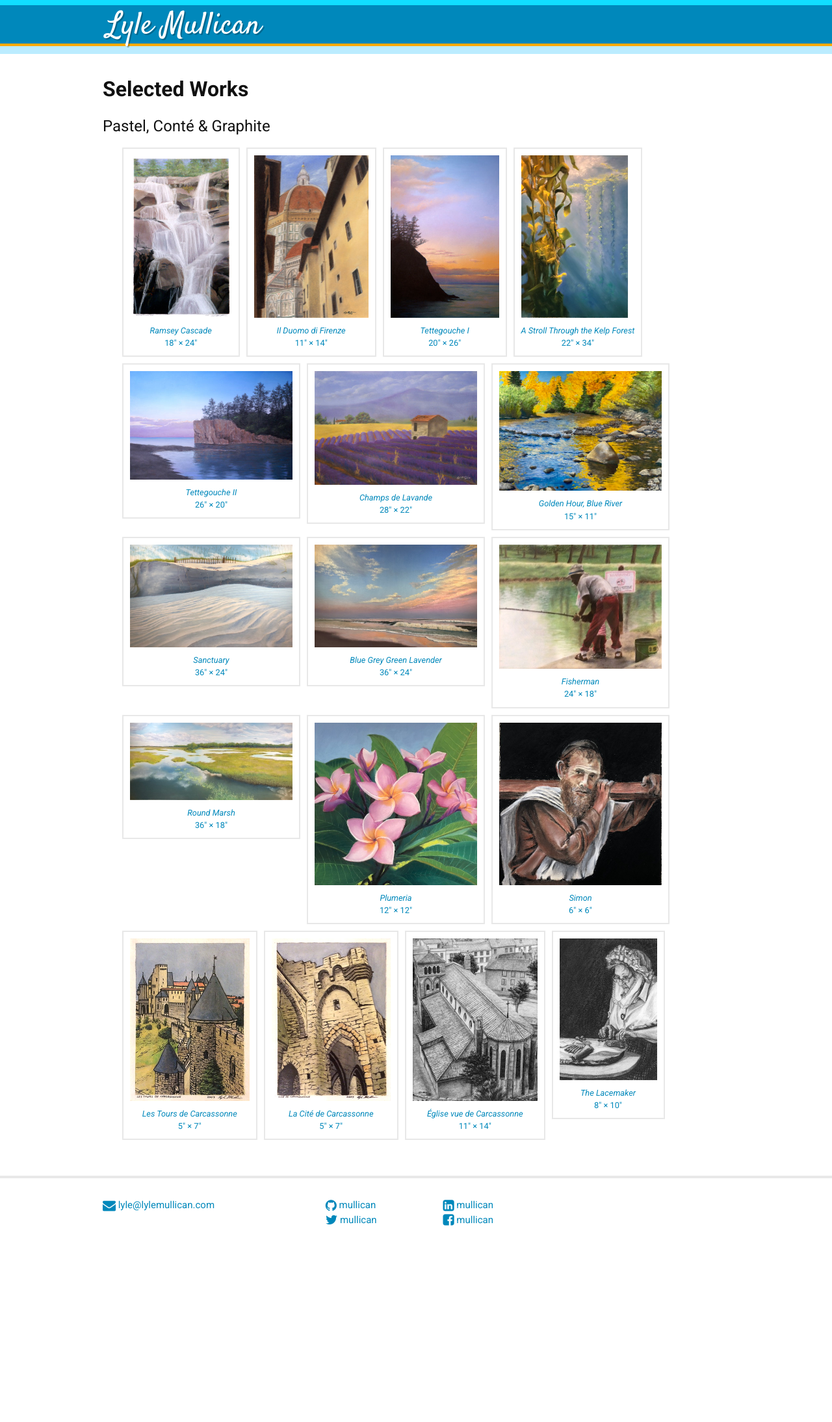
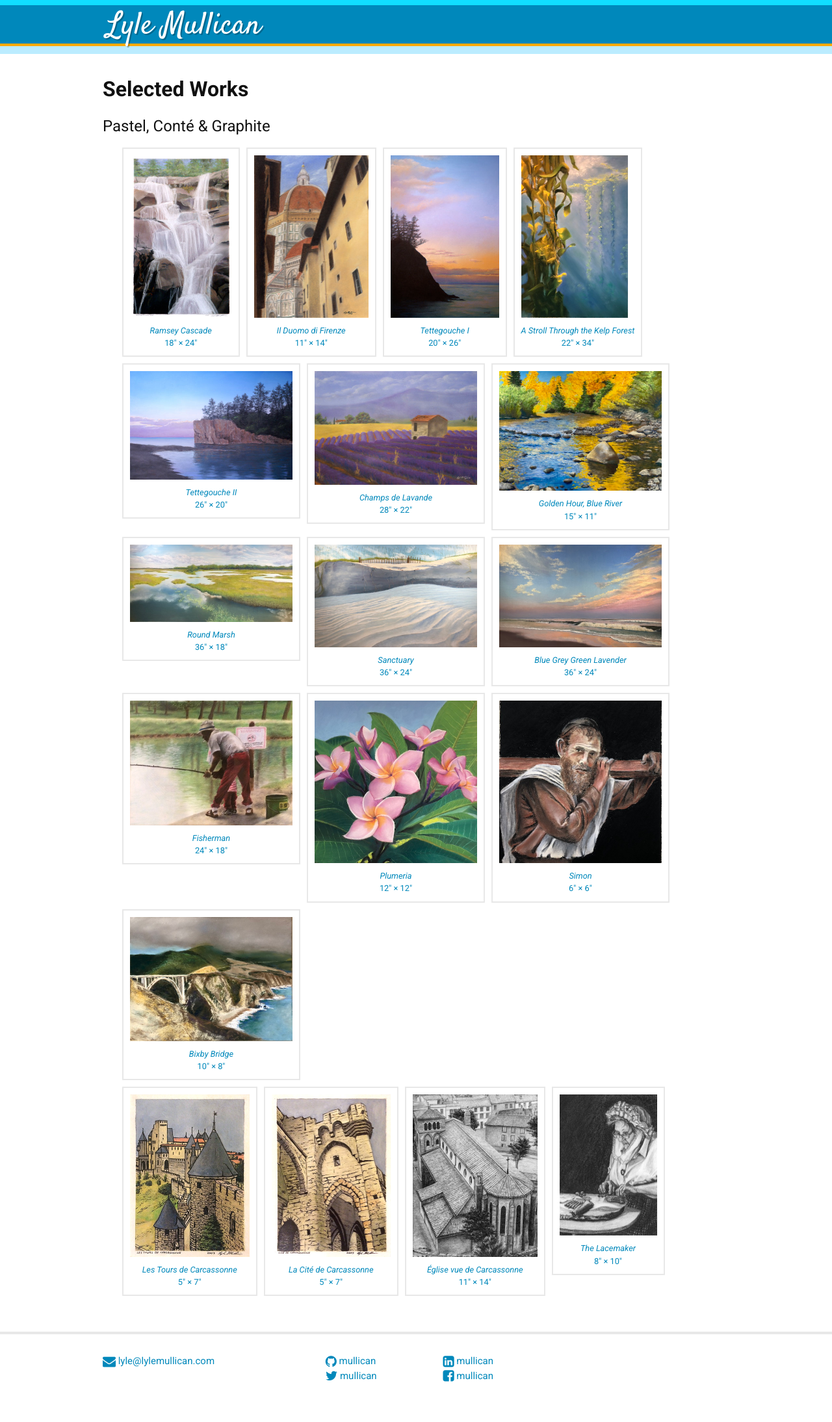
Before and after one commit to mullican/mullican.github.io, a Jekyll site: the page built from artwork/index.html, in a window 1280 px wide. Shown: the whole page at 65% size. Built offline with Jekyll 4.4.1, drawn with Linux system fonts in a browser that asks for light colours; nearby versions of some CDN libraries; before the commit the page ends 1948 px from its top, so only the background shows below that.

Commit message:
Add image, clearfix

```diff
--- a/_sass/_site.scss
+++ b/_sass/_site.scss
@@ -34,6 +34,10 @@
   display: block;
 }
 
+.gallery li.clear {
+  clear: left;
+}
+
 p a:hover {
   border-bottom: 4px solid $brand-color-light;
 }
--- a/artwork/index.html
+++ b/artwork/index.html
@@ -57,6 +57,13 @@ include_shadowbox: true
     </a>
   </li>
   <li>
+    <a href="/images/artwork/large/round-marsh.jpg" rel="shadowbox[pastel]" title="Round Marsh">
+      <img src="/images/artwork/small/round-marsh.jpg" width="250" height="119" alt="Round Marsh" />
+      <em>Round Marsh</em>
+      36&Prime; &times; 18&Prime;
+    </a>
+  </li>
+  <li>
     <a href="/images/artwork/large/sanctuary.jpg" rel="shadowbox[pastel]" title="Sanctuary">
       <img src="/images/artwork/small/sanctuary.jpg" width="250" height="158" alt="Sanctuary" />
       <em>Sanctuary</em>
@@ -78,13 +85,6 @@ include_shadowbox: true
     </a>
   </li>
   <li>
-    <a href="/images/artwork/large/round-marsh.jpg" rel="shadowbox[pastel]" title="Round Marsh">
-      <img src="/images/artwork/small/round-marsh.jpg" width="250" height="119" alt="Round Marsh" />
-      <em>Round Marsh</em>
-      36&Prime; &times; 18&Prime;
-    </a>
-  </li>
-  <li>
     <a href="/images/artwork/large/plumeria.jpg" rel="shadowbox[pastel]" title="Plumeria">
       <img src="/images/artwork/small/plumeria.jpg" width="250" height="250" alt="Plumeria" />
       <em>Plumeria</em>
@@ -99,6 +99,13 @@ include_shadowbox: true
     </a>
   </li>
   <li>
+    <a href="/images/artwork/large/bixby-bridge.jpg" rel="shadowbox[pastel]" title="Bixby Bridge">
+      <img src="/images/artwork/small/bixby-bridge.jpg" width="250" height="191" alt="Bixby Bridge" />
+      <em>Bixby Bridge</em>
+      10&Prime; &times; 8&Prime;
+    </a>
+  </li>
+  <li class="clear">
     <a href="/images/artwork/large/tours-de-carcassonne.jpg" rel="shadowbox[pastel]" title="Les Tours de Carcassonne">
       <img src="/images/artwork/small/tours-de-carcassonne.jpg" width="183.5" height="250" alt="Les Tours de Carcassonne" />
       <em>Les Tours de Carcassonne</em>
```
Also changed, not shown: images/artwork/large/bixby-bridge.jpg (added), images/artwork/small/bixby-bridge.jpg (added).
